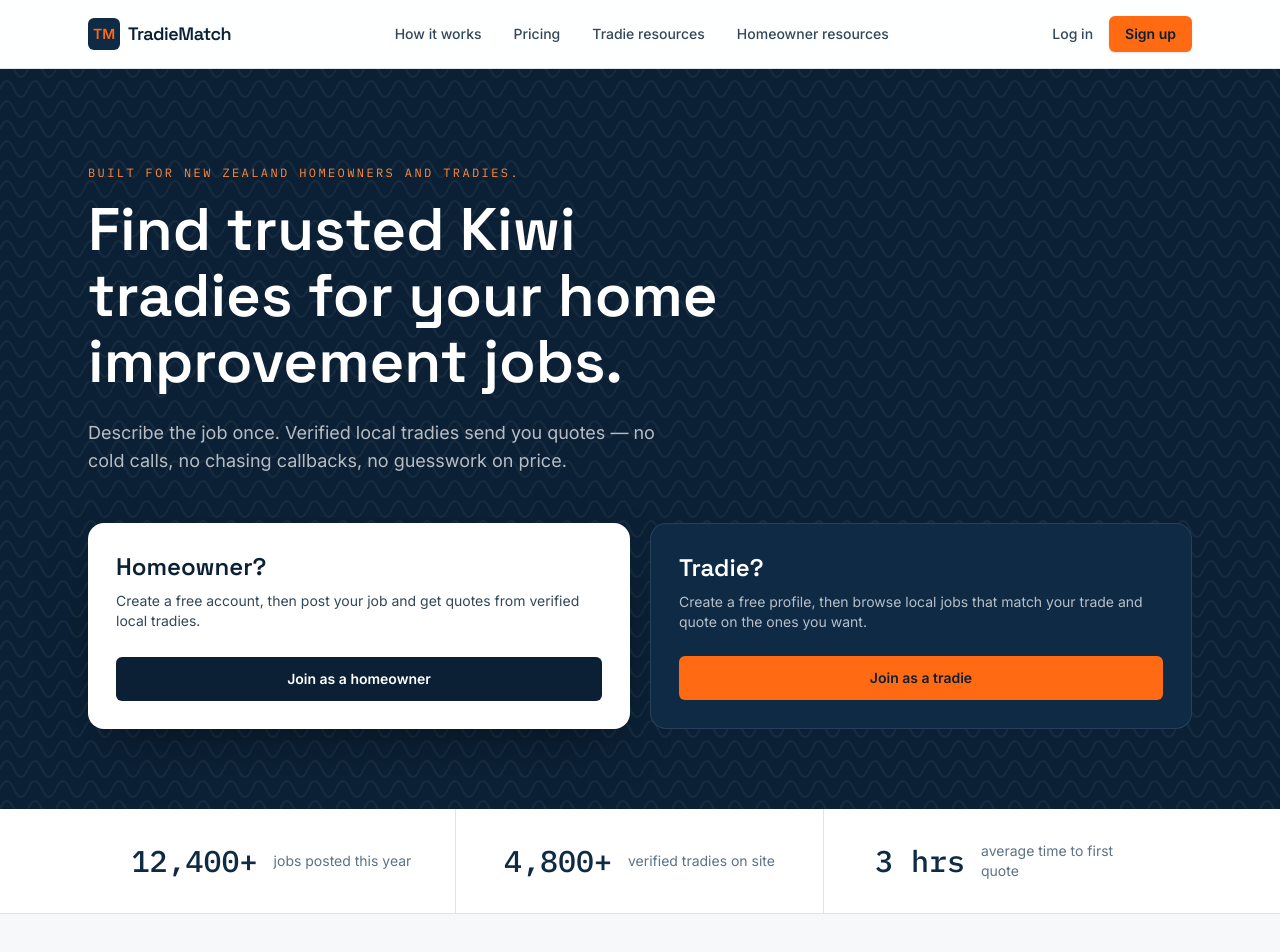
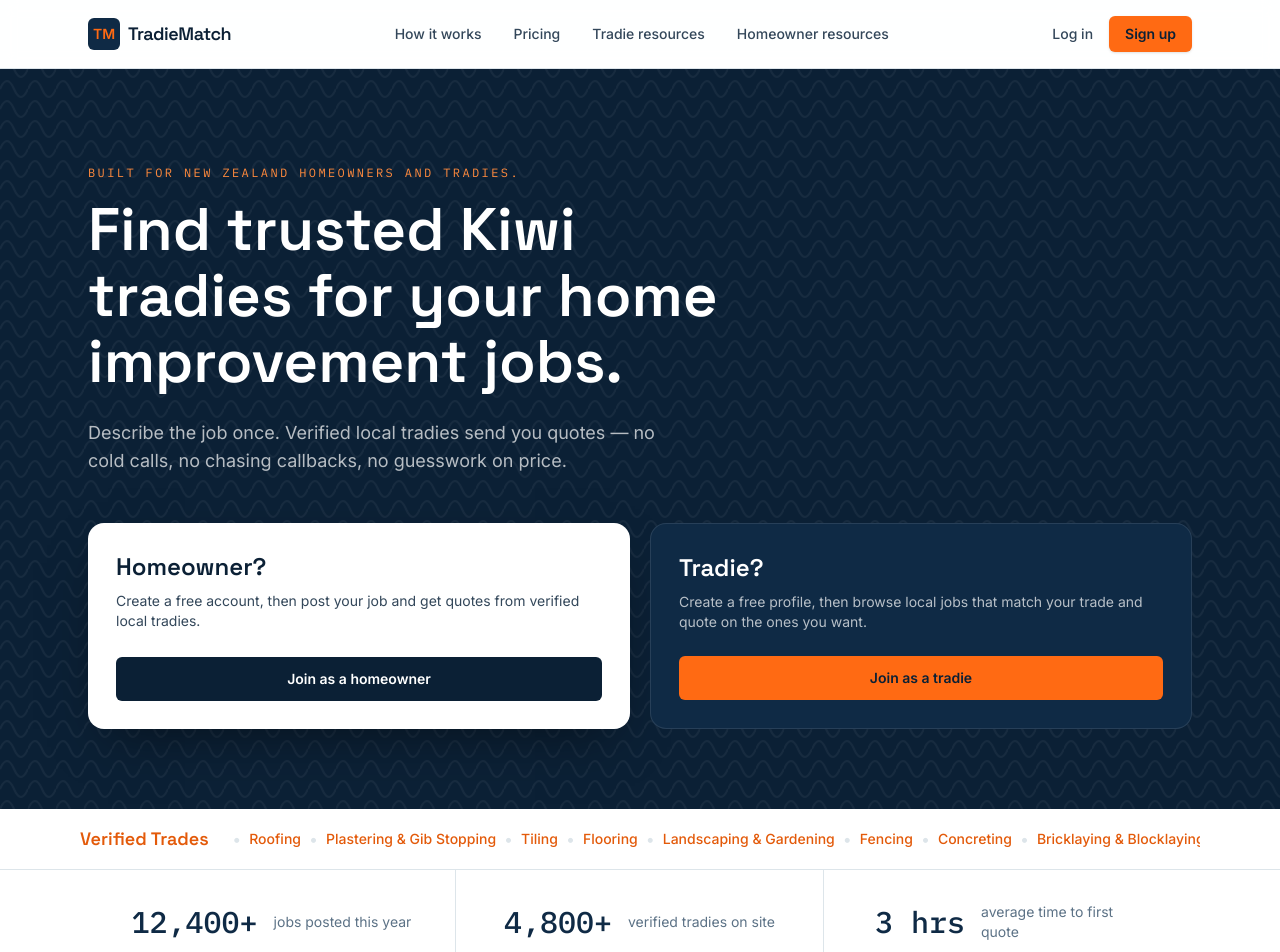
Before and after one commit to boweboi/beau-richards, a Next.js app: page / in a window 1280 px wide. Shown: the top 952 px of the page. Built offline with nearby package versions, Linux system fonts and the light colour scheme; no server answers.

Commit message:
Add Verified Trades scrolling ticker to home page

```diff
--- a/src/app/(site)/page.tsx
+++ b/src/app/(site)/page.tsx
@@ -1,4 +1,5 @@
 import Hero from "@/components/Hero";
+import TradesCarousel from "@/components/TradesCarousel";
 import TrustStrip from "@/components/TrustStrip";
 import HowItWorks from "@/components/HowItWorks";
 
@@ -6,6 +7,7 @@ export default function Home() {
   return (
     <main className="flex-1">
       <Hero />
+      <TradesCarousel />
       <TrustStrip />
       <HowItWorks />
     </main>
--- a/src/app/globals.css
+++ b/src/app/globals.css
@@ -93,3 +93,22 @@ button:focus-visible {
     scroll-behavior: auto !important;
   }
 }
+
+/* TradesCarousel: the track renders its trade-name list twice back-to-back;
+   starting at 0 and animating to -50% moves the track leftward (new items
+   enter from the right, exit on the left — right-to-left scroll), landing
+   exactly on the seam between the two copies with no visible jump.
+   Neutralised by the reduced-motion block above since it's a real
+   animation, not JS-driven scrolling. */
+@keyframes marquee {
+  from {
+    transform: translateX(0);
+  }
+  to {
+    transform: translateX(-50%);
+  }
+}
+
+.animate-marquee {
+  animation: marquee 40s linear infinite;
+}
--- /dev/null
+++ b/src/components/TradesCarousel.tsx
@@ -0,0 +1,38 @@
+import { TRADE_CATEGORIES } from "@/lib/tradeCategories";
+
+function TradeNames({ ariaHidden }: { ariaHidden?: boolean }) {
+  return (
+    <span aria-hidden={ariaHidden} className="flex shrink-0 items-center gap-2">
+      {TRADE_CATEGORIES.map((trade) => (
+        <span key={trade} className="flex items-center gap-2 whitespace-nowrap">
+          <span className="text-sm font-medium text-hivis-600">{trade}</span>
+          <span className="text-line" aria-hidden="true">
+            •
+          </span>
+        </span>
+      ))}
+    </span>
+  );
+}
+
+export default function TradesCarousel() {
+  return (
+    <section className="border-b border-line bg-paper-0 py-3 sm:py-4">
+      <div className="mx-auto flex max-w-6xl items-center gap-4 px-4">
+        <h2 className="shrink-0 whitespace-nowrap font-display text-base font-semibold text-hivis-600 sm:text-lg">
+          Verified Trades
+        </h2>
+
+        <div className="min-w-0 flex-1 overflow-hidden">
+          <div className="flex w-max animate-marquee items-center gap-2">
+            <TradeNames />
+            {/* Duplicate set, hidden from assistive tech — see the
+                globals.css comment on @keyframes marquee for why this
+                makes the loop seamless. */}
+            <TradeNames ariaHidden />
+          </div>
+        </div>
+      </div>
+    </section>
+  );
+}
```
